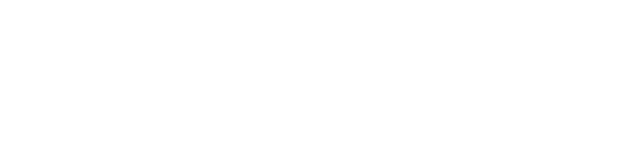
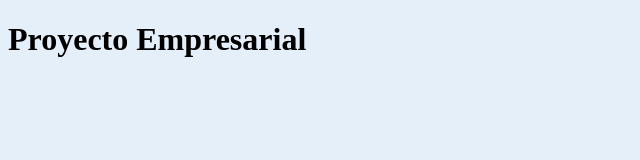
Before and after one commit to CondoCaiza/CursoGIT, a plain HTML site: page index.html in a window 1280 px wide. Shown: the whole page, without its empty margins (0-640 px from the left). Drawn offline with Linux system fonts and the light colour scheme.

Commit message:
Parrafo y Tamaño de Fuente

```diff
--- /dev/null
+++ b/css/estilos.css
@@ -0,0 +1,3 @@
+body {
+    background-color: rgba(0, 102, 204, .1);
+}
--- a/index.html
+++ b/index.html
@@ -4,9 +4,11 @@
     <meta charset="UTF-8">
     <meta http-equiv="X-UA-Compatible" content="IE=edge">
     <meta name="viewport" content="width=device-width, initial-scale=1.0">
+    <link rel="stylesheet" href="css/estilos.css">
     <title>Document</title>
 </head>
 <body>
-
+    <h1>Proyecto Empresarial</h1>
+    <script src="js/script.js"></script>
 </body>
 </html>
```
Also changed, not shown: js/script.js (added).
